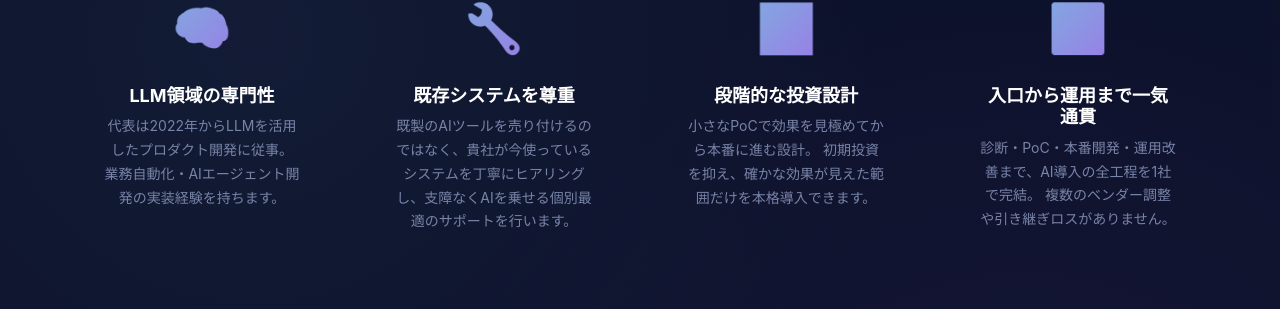
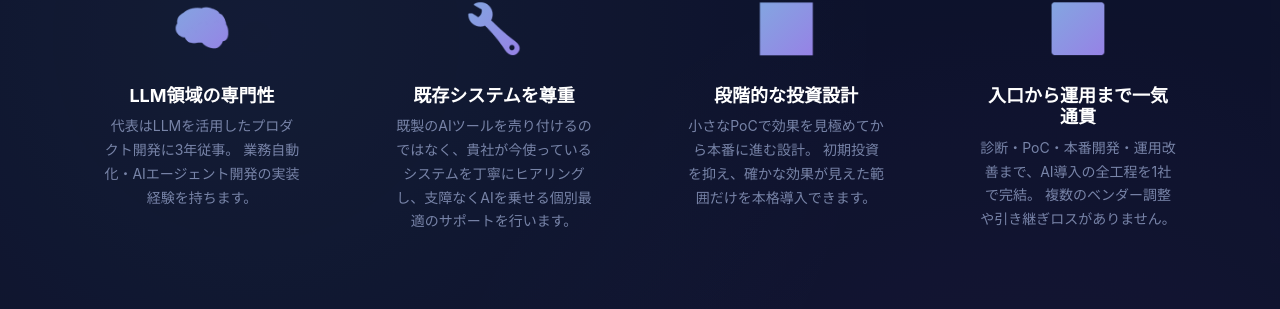
Before and after one commit to Polymode-Inc/polymode.jp, a Jekyll site: the page built from index.html, in a window 1280 px wide and 900 px high, scrolled down 1881 px. Shown: the part 143-452 px from the top of the window. Built offline with Jekyll 4.4.1, drawn with Linux system fonts in a browser that asks for light colours.

Commit message:
代表者経歴の開始年表記を削除
開始年（2022年）を明示すると経歴の薄さを連想させやすいため、
年数ベース（「3年従事」）の記述に統一。

- index.html: 「代表は2022年からLLMを活用したプロダクト開発に従事」
  → 「代表はLLMを活用したプロダクト開発に3年従事」
- about.html: 「2022年よりLLMを活用したシステム開発に従事（3年）」
  → 「LLMを活用したシステム開発に3年従事」

Co-Authored-By: Claude Opus 4.7 <noreply@anthropic.com>

```diff
--- a/about.html
+++ b/about.html
@@ -70,7 +70,7 @@ description: 株式会社Polymodeの会社概要、ミッション、代表者
             </tr>
             <tr>
               <th>開発歴</th>
-              <td>2022年よりLLMを活用したシステム開発に従事（3年）</td>
+              <td>LLMを活用したシステム開発に3年従事</td>
             </tr>
           </table>
         </div>
--- a/index.html
+++ b/index.html
@@ -85,7 +85,7 @@ description: Polymode Inc.は、中小企業のAI導入を診断・PoC・本番
         <div class="feature-icon">🧠</div>
         <h3 class="feature-title">LLM領域の専門性</h3>
         <p class="feature-description">
-          代表は2022年からLLMを活用したプロダクト開発に従事。
+          代表はLLMを活用したプロダクト開発に3年従事。
           業務自動化・AIエージェント開発の実装経験を持ちます。
         </p>
       </div>
```
